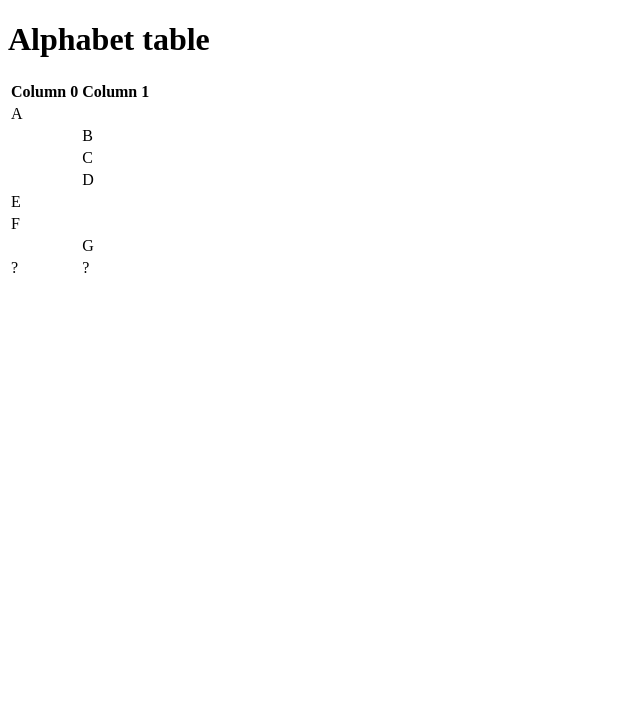
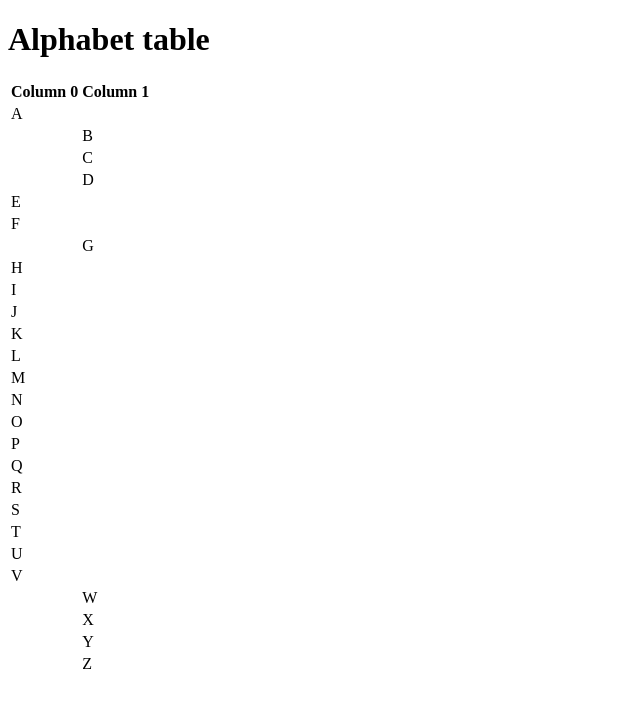
Before and after one commit to comp426-2022-spring/a00-angusingram, a website: page index.html in a window 1280 px wide. Shown: the whole page, without its empty margins (0-640 px from the left). Drawn offline with Linux system fonts and the light colour scheme.

Commit message:
finished alphabet in index.html

```diff
--- a/index.html
+++ b/index.html
@@ -37,7 +37,61 @@
     					<td></td><td>G</td>
   					</tr>
   					<tr>
-    					<td>?</td><td>?</td>
+    					<td>H</td><td></td>
+  					</tr>
+                      <tr>
+    					<td>I</td><td></td>
+  					</tr>
+                      <tr>
+    					<td>J</td><td></td>
+  					</tr>
+                      <tr>
+    					<td>K</td><td></td>
+  					</tr>
+                      <tr>
+    					<td>L</td><td></td>
+  					</tr>
+                      <tr>
+    					<td>M</td><td></td>
+  					</tr>
+                      <tr>
+    					<td>N</td><td></td>
+  					</tr>
+                      <tr>
+    					<td>O</td><td></td>
+  					</tr>
+                      <tr>
+    					<td>P</td><td></td>
+  					</tr>
+                      <tr>
+    					<td>Q</td><td></td>
+  					</tr>
+                      <tr>
+    					<td>R</td><td></td>
+  					</tr>
+                      <tr>
+    					<td>S</td><td></td>
+  					</tr>
+                      <tr>
+    					<td>T</td><td></td>
+  					</tr>
+                      <tr>
+    					<td>U</td><td></td>
+  					</tr>
+                      <tr>
+    					<td>V</td><td></td>
+  					</tr>
+                      <tr>
+    					<td></td><td>W</td>
+  					</tr>
+                      <tr>
+    					<td></td><td>X</td>
+  					</tr>
+                      <tr>
+    					<td></td><td>Y</td>
+  					</tr>
+                      <tr>
+    					<td></td><td>Z</td>
   					</tr>
 				</tbody>
 			</table>
--- a/package.json
+++ b/package.json
@@ -15,5 +15,8 @@
   "bugs": {
     "url": "https://github.com/comp426-2022-spring/a00-angusingram/issues"
   },
-  "homepage": "https://github.com/comp426-2022-spring/a00-angusingram#readme"
+  "homepage": "https://github.com/comp426-2022-spring/a00-angusingram#readme",
+  "dependencies": {
+    "browser-sync": "^2.27.7"
+  }
 }
```
Also changed, not shown: 1 other file.
